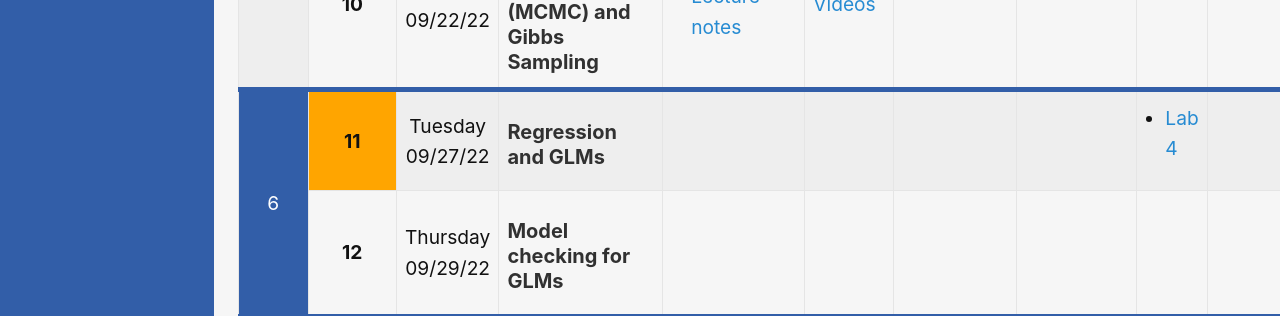
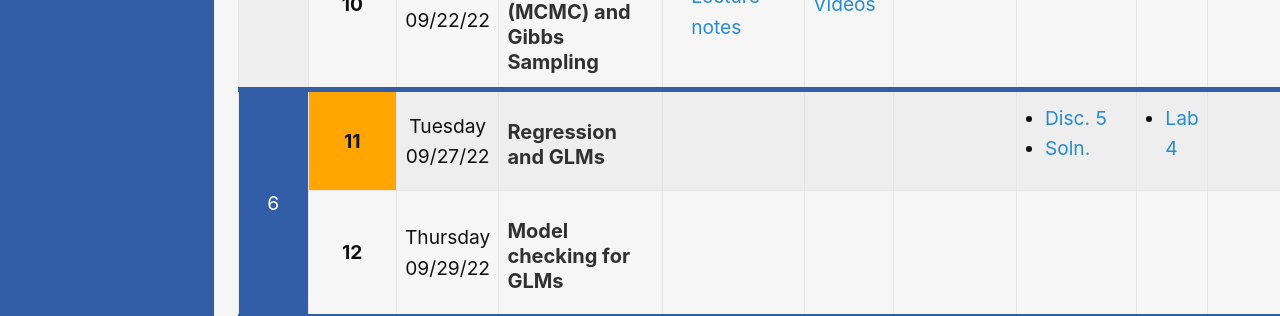
Before and after one commit to ds-102/fa22, a Jekyll site: the page built from index.md, in a window 1280 px wide. Shown: the part 2365-2681 px from the top of the page. Built offline with Jekyll 4.4.1, drawn with Linux system fonts in a browser that asks for light colours.

Commit message:
add disc 5

```diff
--- a/_data/lectures.yml
+++ b/_data/lectures.yml
@@ -116,6 +116,9 @@
   topic: Regression and GLMs
   lab: |
       - [Lab 4](http://data102.datahub.berkeley.edu/hub/user-redirect/git-sync?repo=https://github.com/ds-102/fa22&subPath=labs/lab04/)
+  discussion: |
+      - [Disc. 5](assets/discussion/Discussion5.pdf)
+      - [Soln.](assets/discussion/Discussion5_Solutions.pdf)
 
 - date: Thursday 09/29/22
   topic: Model checking for GLMs
```
Also changed, not shown: 2 other files.
